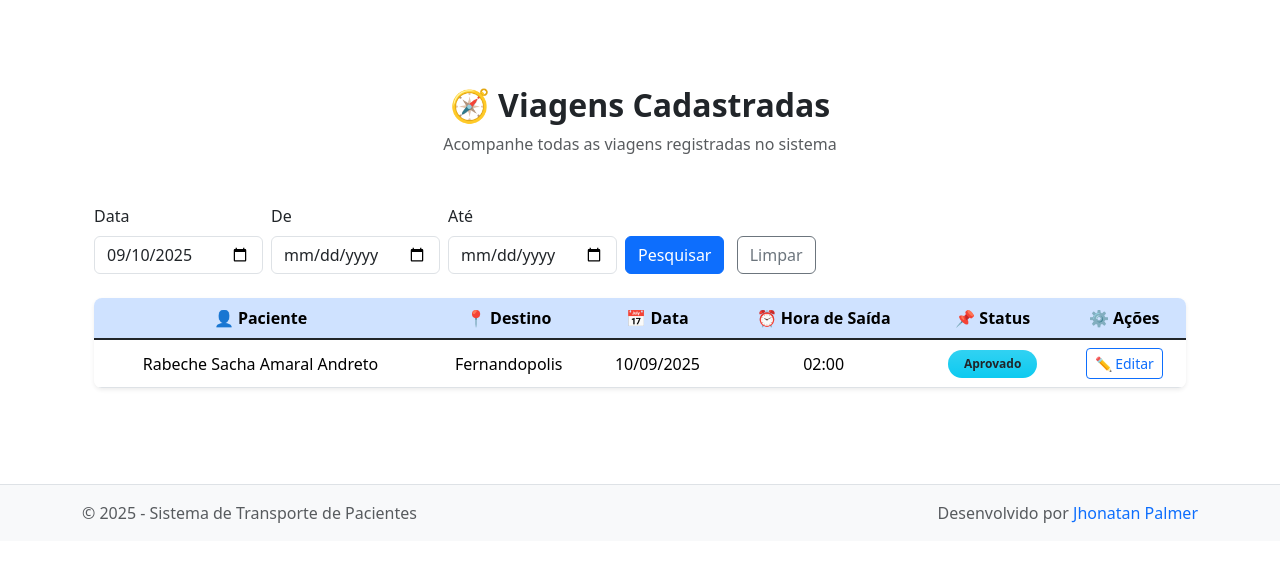
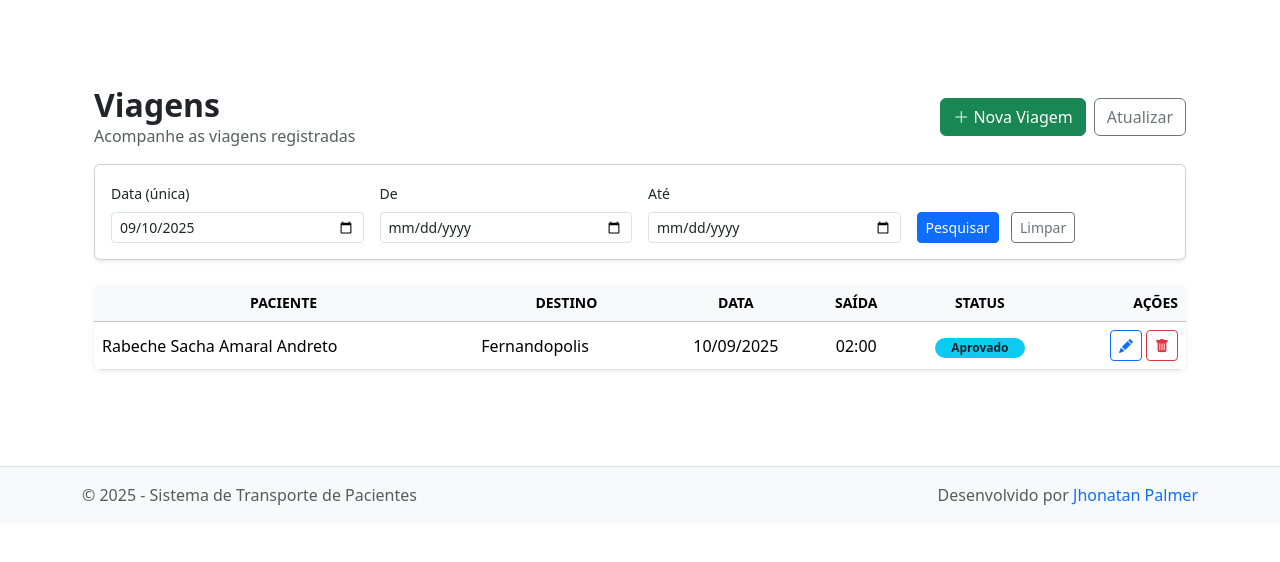
Before and after one commit to Jhonatanpalmer/pronto_socorro, a Django app: page / in a window 1280 px wide. Shown: the part 56-618 px from the top of the page. Run offline with Django 5.2, Linux system fonts and the light colour scheme; data comes from the database, SQL or seed files in the repository; both versions use the stored data as it was before the commit; some libraries are stand-ins or nearby versions.

Commit message:
arrumado a tela de viagens, e algumas tabelas do tfd

```diff
--- a/tfd/admin.py
+++ b/tfd/admin.py
@@ -6,10 +6,10 @@ from .templatetags.currency_filters import br_currency
 
 @admin.register(TFD)
 class TFDAdmin(admin.ModelAdmin):
-	list_display = ('paciente_nome', 'data_inicio', 'cidade_destino', 'numero_diarias', 'valor_diaria_display', 'valor_beneficio_display', 'valor_total_display', 'secretario_autorizado')
+	list_display = ('paciente_nome', 'data_inicio', 'cidade_destino', 'numero_diarias', 'valor_diaria_display', 'valor_beneficio_display', 'valor_total_display')
 	search_fields = ('paciente_nome', 'paciente_cpf', 'paciente_cns')
-	list_filter = ('data_inicio', 'secretario_autorizado')
-	readonly_fields = ('valor_total', 'criado_em', 'atualizado_em', 'autorizado_em')
+	list_filter = ('data_inicio',)
+	readonly_fields = ('valor_total', 'criado_em', 'atualizado_em')
 
 	def valor_diaria_display(self, obj):
 		return br_currency(obj.valor_diaria)
--- a/viagens/templates/viagens/viagem_list.html
+++ b/viagens/templates/viagens/viagem_list.html
@@ -4,60 +4,75 @@
 
 {% block content %}
 <div class="container py-5">
-    <div class="text-center mb-5">
-        <h2 class="fw-bold">🧭 Viagens Cadastradas</h2>
-        <p class="text-muted">Acompanhe todas as viagens registradas no sistema</p>
+    <div class="d-flex justify-content-between align-items-center mb-3">
+        <div>
+            <h2 class="fw-bold mb-0">Viagens</h2>
+            <p class="text-muted mb-0">Acompanhe as viagens registradas</p>
+        </div>
+
+        <div class="d-flex gap-2">
+            <a href="{% url 'viagem-create' %}" class="btn btn-success">
+                <i class="bi bi-plus-lg"></i> Nova Viagem
+            </a>
+            <a href="{% url 'viagem-list' %}" class="btn btn-outline-secondary">Atualizar</a>
+        </div>
     </div>
 
-    <!-- formulário de filtro: mostra hoje por padrão e permite selecionar outra data -->
-    <form method="get" class="row g-2 mb-4 align-items-end">
-        <div class="col-auto">
-            <label class="form-label">Data</label>
-            <input class="form-control" type="date" name="data" value="{{ filter_data }}">
+    <div class="card shadow-sm mb-4">
+        <div class="card-body">
+            <form method="get" class="row g-3 align-items-end">
+                <div class="col-sm-4 col-md-3">
+                    <label class="form-label small">Data (única)</label>
+                    <input class="form-control form-control-sm" type="date" name="data" value="{{ filter_data }}">
+                </div>
+                <div class="col-sm-4 col-md-3">
+                    <label class="form-label small">De</label>
+                    <input class="form-control form-control-sm" type="date" name="start" value="{{ filter_start }}">
+                </div>
+                <div class="col-sm-4 col-md-3">
+                    <label class="form-label small">Até</label>
+                    <input class="form-control form-control-sm" type="date" name="end" value="{{ filter_end }}">
+                </div>
+                <div class="col-auto">
+                    <button type="submit" class="btn btn-primary btn-sm">Pesquisar</button>
+                    <a href="{% url 'viagem-list' %}" class="btn btn-outline-secondary btn-sm ms-2">Limpar</a>
+                </div>
+            </form>
         </div>
-        <div class="col-auto">
-            <label class="form-label">De</label>
-            <input class="form-control" type="date" name="start" value="{{ filter_start }}">
-        </div>
-        <div class="col-auto">
-            <label class="form-label">Até</label>
-            <input class="form-control" type="date" name="end" value="{{ filter_end }}">
-        </div>
-        <div class="col-auto">
-            <button type="submit" class="btn btn-primary">Pesquisar</button>
-            <a href="{% url 'viagem-list' %}" class="btn btn-outline-secondary ms-2">Limpar</a>
-        </div>
-    </form>
+    </div>
 
     {% if viagens %}
         <div class="table-responsive shadow-sm rounded-3 overflow-hidden">
             <table class="table table-hover align-middle mb-0">
-                <thead class="table-primary text-center">
-                    <tr>
-                        <th scope="col">👤 Paciente</th>
-                        <th scope="col">📍 Destino</th>
-                        <th scope="col">📅 Data</th>
-                        <th scope="col">⏰ Hora de Saída</th>
-                        <th scope="col">📌 Status</th>
-                        <th scope="col">⚙️ Ações</th>
+                <thead class="table-light">
+                    <tr class="text-center small text-uppercase">
+                        <th>Paciente</th>
+                        <th>Destino</th>
+                        <th>Data</th>
+                        <th>Saída</th>
+                        <th>Status</th>
+                        <th class="text-end">Ações</th>
                     </tr>
                 </thead>
-                <tbody class="table-group-divider text-center">
+                <tbody>
                     {% for viagem in viagens %}
                         <tr>
                             <td>{{ viagem.paciente }}</td>
                             <td>{{ viagem.destino }}</td>
-                            <td>{{ viagem.data_viagem|date:"d/m/Y" }}</td>
-                            <td>{{ viagem.hora_saida|time:"H:i" }}</td>
-                            <td>
-                                <span class="badge bg-gradient bg-info text-dark px-3 py-2 rounded-pill">
-                                    {{ viagem.get_status_display }}
-                                </span>
+                            <td class="text-center">{{ viagem.data_viagem|date:"d/m/Y" }}</td>
+                            <td class="text-center">{{ viagem.hora_saida|time:"H:i" }}</td>
+                            <td class="text-center">
+                                <span class="badge bg-info text-dark rounded-pill px-3">{{ viagem.get_status_display }}</span>
                             </td>
-                            <td>
-                                <a href="{% url 'viagem-edit' viagem.pk %}" class="btn btn-sm btn-outline-primary">
-                                    ✏️ Editar
-                                </a>
+                            <td class="text-end">
+                                <div class="d-inline-flex gap-1">
+                                    <a href="{% url 'viagem-edit' viagem.pk %}" class="btn btn-sm btn-outline-primary" title="Editar">
+                                        <i class="bi bi-pencil-fill"></i>
+                                    </a>
+                                    <a href="#" class="btn btn-sm btn-outline-danger" title="Remover" onclick="return confirm('Remover viagem?');">
+                                        <i class="bi bi-trash-fill"></i>
+                                    </a>
+                                </div>
                             </td>
                         </tr>
                     {% endfor %}
@@ -66,7 +81,7 @@
         </div>
     {% else %}
         <div class="alert alert-warning text-center mt-4 shadow-sm" role="alert">
-            <i class="bi bi-exclamation-triangle-fill me-2"></i> Nenhuma viagem cadastrada no momento.
+            <i class="bi bi-exclamation-triangle-fill me-2"></i> Nenhuma viagem encontrada.
         </div>
     {% endif %}
 </div>
```
Also changed, not shown: tfd/forms.py (+0 -8 lines), tfd/models.py (+2 -10 lines), tfd/templates/tfd/tfd_form.html (+1 -21 lines), tfd/templates/tfd/tfd_print.html (+36 -12 lines), viagens/forms.py (+25 -0 lines), viagens/templates/viagens/viagem_form.html (+26 -23 lines), db.sqlite3, tfd/migrations/0006_remove_tfd_autorizado_em_and_more.py (added).
